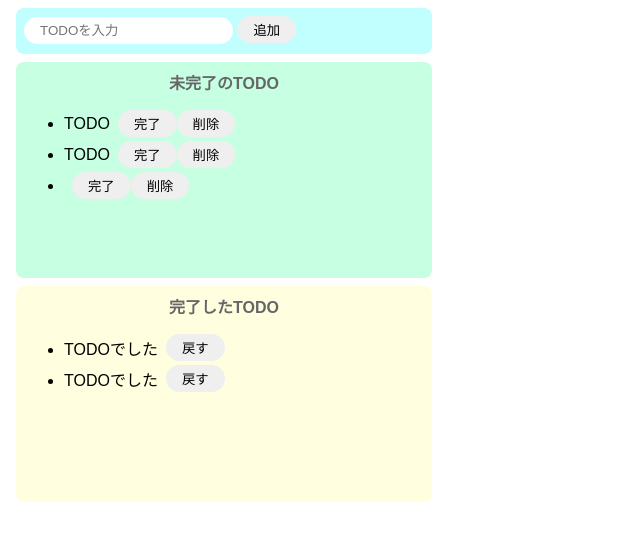
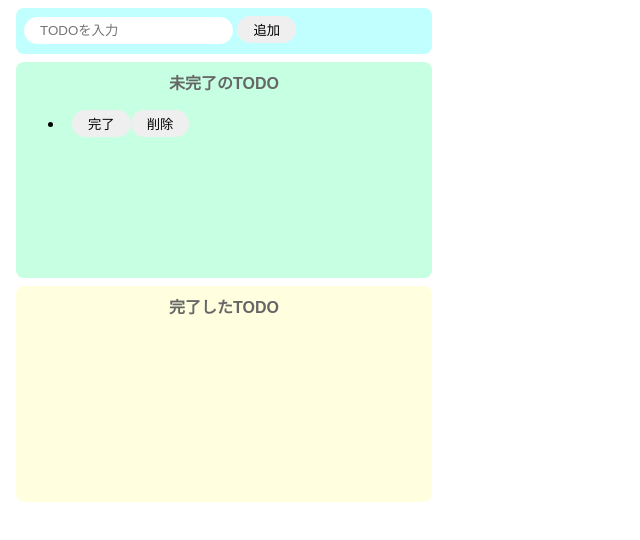
Before and after one commit to TomozQ/ToDoApp, a website built with Parcel: page index.html in a window 1280 px wide. Both pictures are taken after a click on the button "追加". Shown: the whole page, without its empty margins (0-640 px from the left). Built offline with nearby package versions, Linux system fonts and the light colour scheme.

Commit message:
complete

```diff
--- a/index.html
+++ b/index.html
@@ -12,31 +12,11 @@
     </div>
     <div class="imcompleteArea">
       <p class="title">未完了のTODO</p>
-      <ul id="imcompleteList">
-        <div class="listRow">
-          <li>TODO</li>
-          <button>完了</button>
-          <button>削除</button>
-        </div>
-        <div class="listRow">
-          <li>TODO</li>
-          <button>完了</button>
-          <button>削除</button>
-        </div>
-      </ul>
+      <ul id="imcompleteList"></ul>
     </div>
     <div class="completeArea">
       <p class="title">完了したTODO</p>
-      <ul id="completeList">
-        <div class="listRow">
-          <li>TODOでした</li>
-          <button>戻す</button>
-        </div>
-        <div class="listRow">
-          <li>TODOでした</li>
-          <button>戻す</button>
-        </div>
-      </ul>
+      <ul id="completeList"></ul>
     </div>
 
     <script src="src/index.js"></script>
--- a/src/index.js
+++ b/src/index.js
@@ -5,13 +5,23 @@ const onClickAdd = () => {
   const inputText = document.getElementById("addText").value;
   document.getElementById("addText").value = "";
 
+  createImcompleteList(inputText);
+};
+
+//未完了リストから指定の要素を削除する関数
+const deleteFromimcompleteList = (target) => {
+  document.getElementById("imcompleteList").removeChild(target);
+};
+
+//未完了リストに追加する関数
+const createImcompleteList = (text) => {
   //div生成
   const div = document.createElement("div");
   div.className = "listRow";
 
   //li生成
   const li = document.createElement("li");
-  li.innerText = inputText;
+  li.innerText = text;
 
   //button(完了)
   const completeButton = document.createElement("button");
@@ -36,6 +46,15 @@ const onClickAdd = () => {
     //button（戻す）生成
     const backButton = document.createElement("button");
     backButton.innerText = "戻す";
+    backButton.addEventListener("click", () => {
+      //押された戻すボタンの親タグを完了リストから削除
+      const deleteTarget = backButton.parentNode;
+      document.getElementById("completeList").removeChild(deleteTarget);
+
+      //テキストを取得
+      const text = backButton.parentNode.firstChild.innerText;
+      createImcompleteList(text);
+    });
 
     //divタグの子要素に各要素を設定
     addTarget.appendChild(li);
@@ -58,13 +77,8 @@ const onClickAdd = () => {
   div.appendChild(completeButton);
   div.appendChild(deleteButton);
 
-  //未完成リストに追加
+  //未完了リストに追加
   document.getElementById("imcompleteList").appendChild(div);
-};
-
-//未完了リストから指定の要素を削除する関数
-const deleteFromimcompleteList = (target) => {
-  document.getElementById("imcompleteList").removeChild(target);
 };
 
 document
```
